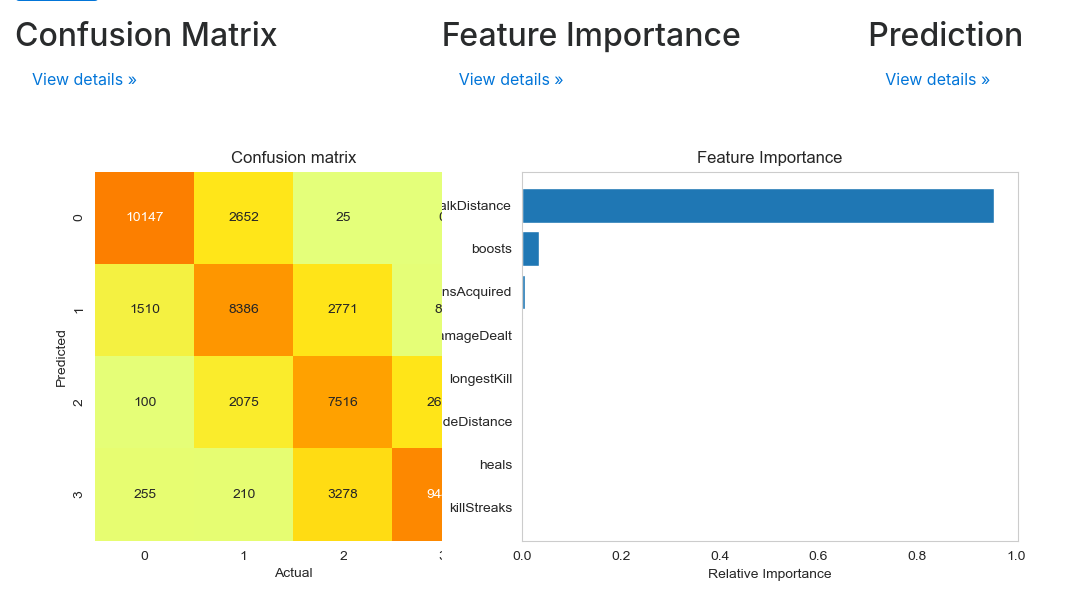
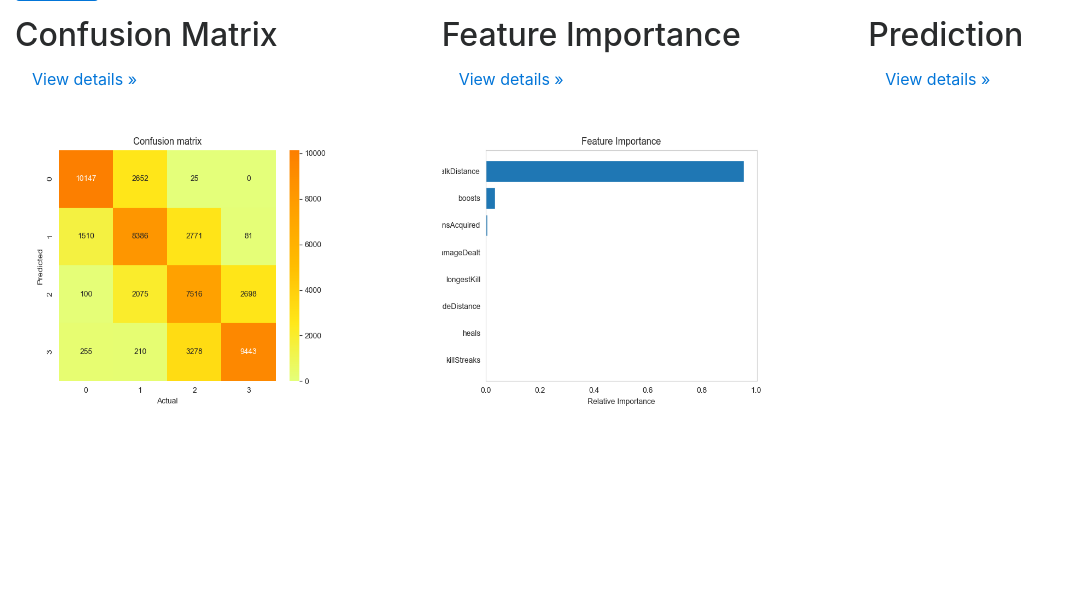
Before and after one commit to shiva-msia/PUBG-Finish-Placement-Prediction, a Flask app: page / in a window 1280 px wide. Shown: the part 1238-1832 px from the top of the page, without its empty margins (0-1072 px from the left). After the commit the page ends 1644 px from the top, so only its background shows below. Run offline with Flask 2, Linux system fonts and the light colour scheme; parts of the project's set-up code (start-up, migrations or seed data) failed here and were passed over; some libraries are stand-ins or nearby versions.

Commit message:
adjusted image size

```diff
--- a/app/templates/index.html
+++ b/app/templates/index.html
@@ -127,7 +127,7 @@
 
 			<p>
 				<a class="btn" href="#">View details »</a>
-			</p><img alt="Bootstrap Image Preview" src="https://pubg-finish-prediction-app.s3.us-east-2.amazonaws.com/figures/confusion_matrix.png">
+			</p><img alt="Bootstrap Image Preview" src="https://pubg-finish-prediction-app.s3.us-east-2.amazonaws.com/figures/confusion_matrix.png" style="width:350px;height:300px;">
 		</div>
 		<div class="col-md-4">
 			<h2>
@@ -136,7 +136,7 @@
 
 			<p>
 				<a class="btn" href="#">View details »</a>
-			</p><img alt="Bootstrap Image Preview" src="https://pubg-finish-prediction-app.s3.us-east-2.amazonaws.com/figures/feature_importance.png">
+			</p><img alt="Bootstrap Image Preview" src="https://pubg-finish-prediction-app.s3.us-east-2.amazonaws.com/figures/feature_importance.png" style="width:350px;height:300px;">
 		</div>
 		<div class="col-md-4">
 			<h2>
```
